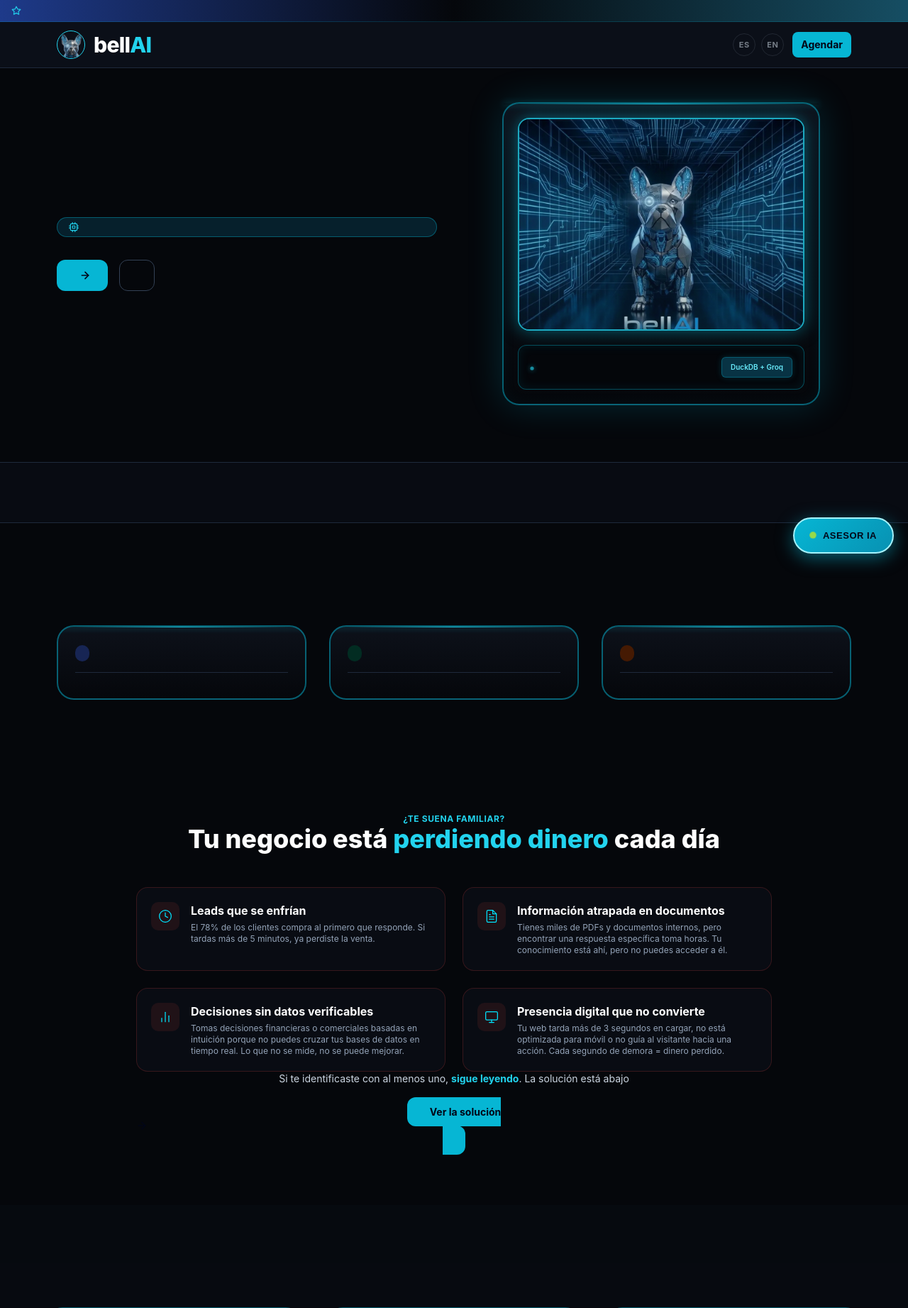
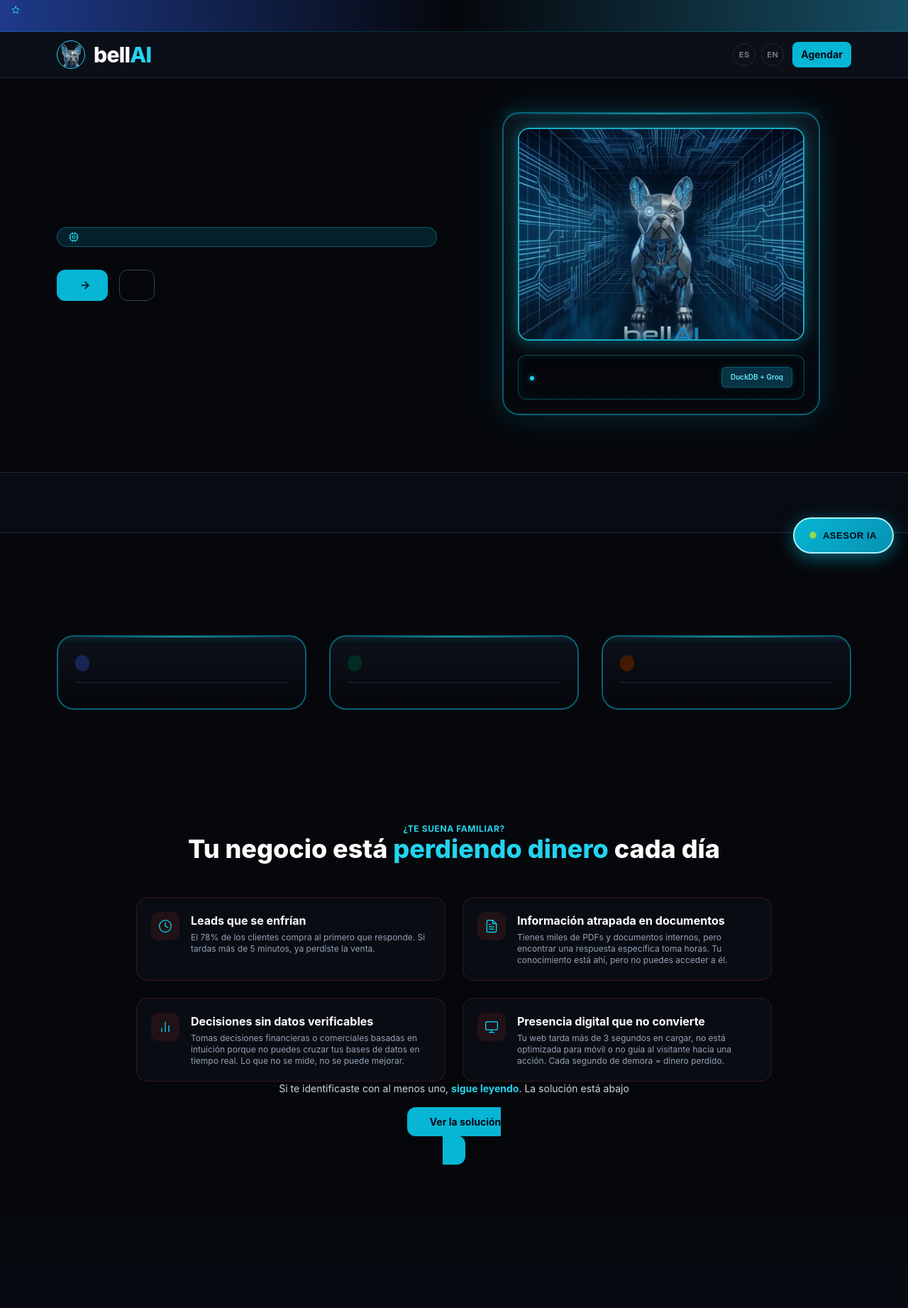
Before and after one commit to Danxaug/BellAI, a Python web app: template app/templates/index.html in a window 1280 px wide. Shown: the top 1843 px of the page at 71% size. Run offline with Jinja, Linux system fonts and the light colour scheme; the template is opened without the code that fills it, so the values that code supplies are empty.

Commit message:
fix: HTML completo con todas las correcciones

```diff
--- a/app/templates/index.html
+++ b/app/templates/index.html
@@ -31,51 +31,6 @@
     <link rel="stylesheet" href="/static/css/styles.css">
     <link rel="stylesheet" href="/static/css/aos.css">
 
-    <!-- CSS Personalizado (SIN estilos inline problemáticos) -->
-    <style>
-        .btn-shimmer {
-            position: relative;
-            overflow: hidden;
-            display: inline-flex;
-            align-items: center;
-            justify-content: center;
-            z-index: 1;
-        }
-
-        .btn-shimmer::before {
-            content: '';
-            position: absolute;
-            top: 0;
-            left: -100%;
-            width: 50%;
-            height: 100%;
-            background: linear-gradient(
-                to right,
-                rgba(255, 255, 255, 0) 0%,
-                rgba(255, 255, 255, 0.4) 50%,
-                rgba(255, 255, 255, 0) 100%
-            );
-            transform: skewX(-25deg);
-            animation: shimmer 4s infinite;
-            z-index: -1;
-            pointer-events: none;
-        }
-
-        @keyframes shimmer {
-            0% { left: -100%; }
-            20% { left: 200%; }
-            100% { left: 200%; }
-        }
-
-        @keyframes pulse-cyan {
-            0%, 100% { opacity: 1; transform: scale(1); }
-            50% { opacity: .5; transform: scale(0.8); }
-        }
-        .animate-pulse-cyan {
-            animation: pulse-cyan 2s cubic-bezier(0.4, 0, 0.6, 1) infinite;
-        }
-    </style>
-
     <!-- Schema.org JSON-LD -->
     <script type="application/ld+json">
     {
@@ -95,21 +50,19 @@
 </head>
 <body class="bg-[#05070B] text-slate-100 font-sans overflow-x-hidden">
 
-    <!-- Announcement: ESTRELLA SVG + TEXTO EN LA MISMA LÍNEA -->
+    <!-- Announcement: ESTRELLA SVG PEQUEÑA + TEXTO -->
     <div class="bg-gradient-to-r from-blue-900 via-[#05070B] to-cyan-900 text-center py-2 px-4 text-xs font-semibold text-cyan-300 border-b border-cyan-500/20">
-        <span class="inline-flex items-center justify-center gap-2 whitespace-nowrap">
-            <svg xmlns="http://www.w3.org/2000/svg" width="14" height="14" viewBox="0 0 24 24" fill="none" stroke="#22d3ee" stroke-width="2" stroke-linecap="round" stroke-linejoin="round" class="shrink-0">
-                <path d="M12 2L15.09 8.26L22 9.27L17 14.14L18.18 21.02L12 17.77L5.82 21.02L7 14.14L2 9.27L8.91 8.26L12 2Z"></path>
-            </svg>
-            <span class="shrink-0">{{ t.banner_text }}</span>
-        </span>
+        <svg xmlns="http://www.w3.org/2000/svg" width="12" height="12" viewBox="0 0 24 24" fill="none" stroke="#22d3ee" stroke-width="2" stroke-linecap="round" stroke-linejoin="round" class="banner-star">
+            <path d="M12 2L15.09 8.26L22 9.27L17 14.14L18.18 21.02L12 17.77L5.82 21.02L7 14.14L2 9.27L8.91 8.26L12 2Z"></path>
+        </svg>
+        <span class="inline-block align-middle">{{ t.banner_text }}</span>
     </div>
 
     <!-- Nav -->
     <nav class="sticky top-0 z-40 bg-[#0D111A]/90 backdrop-blur border-b border-slate-800" aria-label="Navegación principal">
         <div class="max-w-6xl mx-auto px-4 py-3 flex justify-between items-center gap-3">
 
-            <!-- LOGO (CORREGIDO: carabellai.png + tamaño fijo) -->
+            <!-- LOGO: carabellai.png (círculo pequeño) -->
             <a href="/" class="flex items-center space-x-3 shrink-0" aria-label="Bellai Home">
                 <img src="/static/img/carabellai.png" alt="Logo Bellai" class="h-10 w-10 rounded-full border border-cyan-400 object-cover" fetchpriority="high">
                 <div class="flex items-baseline text-2xl md:text-3xl font-extrabold tracking-tight">
@@ -189,7 +142,7 @@
                 <div class="absolute inset-x-0 top-0 h-px bg-gradient-to-r from-transparent via-cyan-400 to-transparent opacity-90 shadow-[0_0_10px_rgba(34,211,238,1)]"></div>
                 <div class="w-full h-[300px] rounded-2xl overflow-hidden bg-[#05070B] mb-5 border-2 border-cyan-400/80 flex justify-center items-center relative shadow-[0_0_25px_rgba(6,182,212,0.5),inset_0_0_20px_rgba(0,0,0,0.8)]">
                     <div class="absolute inset-0 bg-gradient-to-t from-cyan-900/20 to-transparent pointer-events-none z-10"></div>
-                    <!-- IMAGEN BULLDOG: clase bulldog-img (existe en tu CSS) -->
+                    <!-- IMAGEN BULLDOG: clase bulldog-img (object-position en CSS) -->
                     <img src="/static/img/bellailogo.webp" alt="Mascota Bellai Cyber-Bulldog" class="w-full h-full object-cover relative z-0 bulldog-img" loading="lazy" decoding="async">
                 </div>
                 <div class="bg-[#05070B]/90 p-4 rounded-xl border border-cyan-500/40 flex items-center justify-between shadow-[inset_0_0_15px_rgba(6,182,212,0.1)]">
@@ -337,10 +290,10 @@
 
             <div class="text-center mt-12" data-aos="fade-up">
                 <p class="text-sm text-slate-300 mb-6">Si te identificaste con al menos uno, <span class="text-cyan-400 font-bold">sigue leyendo</span>. La solución está abajo</p>
-                <!-- BOTÓN VER LA SOLUCIÓN -->
-                <a href="#servicios" class="inline-flex items-center justify-center gap-2 bg-cyan-500 text-slate-950 font-bold px-8 py-3 rounded-xl text-sm hover:bg-cyan-400 transition-all duration-300 hover:scale-105 whitespace-nowrap btn-min-width">
+                <!-- BOTÓN VER LA SOLUCIÓN: clase btn-solucion -->
+                <a href="#servicios" class="btn-solucion bg-cyan-500 text-slate-950 font-bold px-8 py-3 rounded-xl text-sm hover:bg-cyan-400 transition-all duration-300 hover:scale-105">
                     <span>Ver la solución</span>
-                    <svg xmlns="http://www.w3.org/2000/svg" width="16" height="16" viewBox="0 0 24 24" fill="none" stroke="currentColor" stroke-width="2.5" stroke-linecap="round" stroke-linejoin="round" class="no-shrink">
+                    <svg xmlns="http://www.w3.org/2000/svg" width="16" height="16" viewBox="0 0 24 24" fill="none" stroke="currentColor" stroke-width="2.5" stroke-linecap="round" stroke-linejoin="round">
                         <line x1="5" y1="12" x2="19" y2="12"></line>
                         <polyline points="12 5 19 12 12 19"></polyline>
                     </svg>
@@ -593,11 +546,11 @@
                         {{ t.form_consent | safe }}
                     </label>
                 </div>
-                <!-- BOTÓN FORMULARIO -->
+                <!-- BOTÓN FORMULARIO: clase btn-formulario -->
                 <button type="submit" id="submitBtn"
-                    class="inline-flex items-center justify-center gap-2 w-full bg-cyan-500 hover:bg-cyan-400 text-slate-950 font-bold p-3.5 rounded-xl text-sm transition focus-visible:ring-2 focus-visible:ring-cyan-300 disabled:opacity-60 disabled:cursor-not-allowed whitespace-nowrap">
+                    class="btn-formulario w-full bg-cyan-500 hover:bg-cyan-400 text-slate-950 font-bold p-3.5 rounded-xl text-sm transition focus-visible:ring-2 focus-visible:ring-cyan-300 disabled:opacity-60 disabled:cursor-not-allowed">
                     <span>{{ t.form_btn }}</span>
-                    <svg xmlns="http://www.w3.org/2000/svg" width="16" height="16" viewBox="0 0 24 24" fill="none" stroke="currentColor" stroke-width="2" stroke-linecap="round" stroke-linejoin="round" class="no-shrink">
+                    <svg xmlns="http://www.w3.org/2000/svg" width="16" height="16" viewBox="0 0 24 24" fill="none" stroke="currentColor" stroke-width="2" stroke-linecap="round" stroke-linejoin="round">
                         <line x1="22" y1="2" x2="11" y2="13"></line>
                         <polygon points="22 2 15 22 11 13 2 9 22 2"></polygon>
                     </svg>
```
